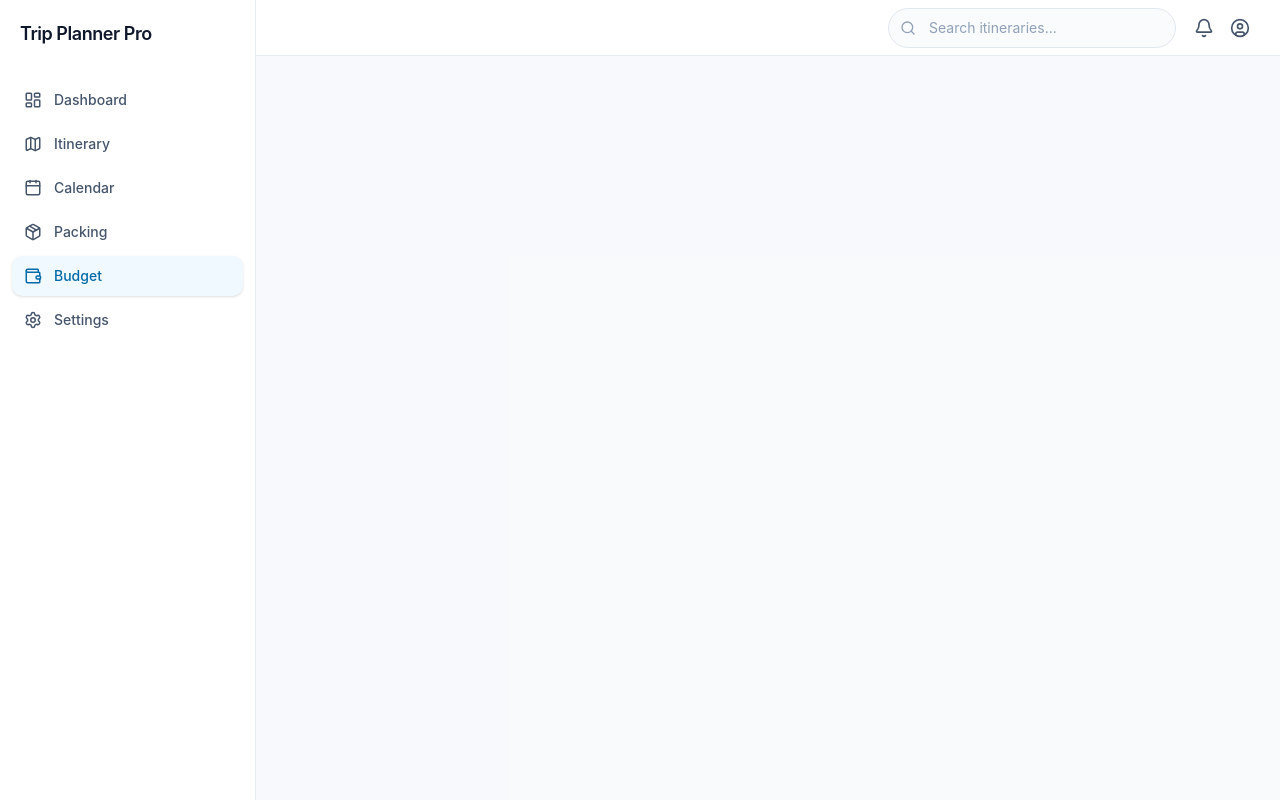
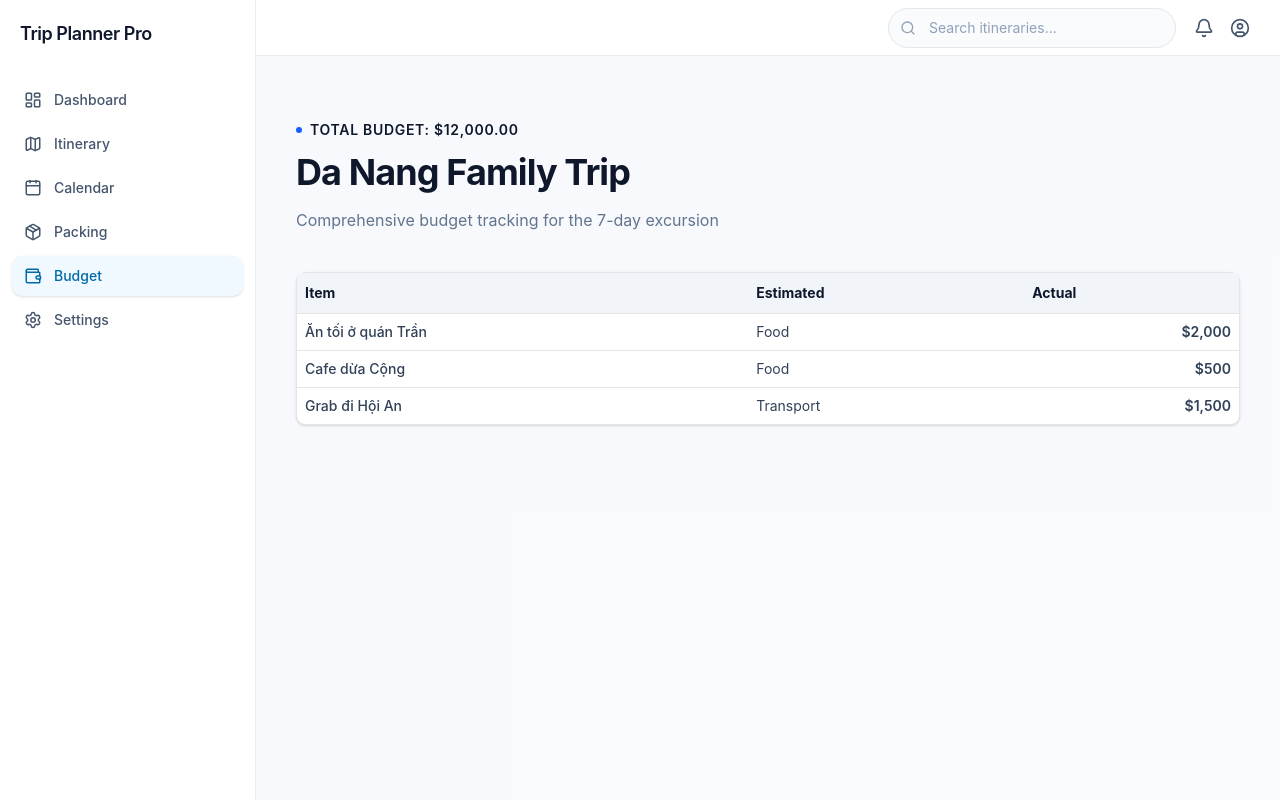
Before and after one commit to ThaoNguyen151/trip-planner-pro, a React (Vite) app: page /budget in a window 1280 px wide. Built offline with nearby package versions, Linux system fonts and the light colour scheme.

Commit message:
feat: add budget header and integrate store data

```diff
--- /dev/null
+++ b/src/components/ui/table.tsx
@@ -0,0 +1,114 @@
+import * as React from "react"
+
+import { cn } from "@/lib/utils"
+
+function Table({ className, ...props }: React.ComponentProps<"table">) {
+  return (
+    <div
+      data-slot="table-container"
+      className="relative w-full overflow-x-auto"
+    >
+      <table
+        data-slot="table"
+        className={cn("w-full caption-bottom text-sm", className)}
+        {...props}
+      />
+    </div>
+  )
+}
+
+function TableHeader({ className, ...props }: React.ComponentProps<"thead">) {
+  return (
+    <thead
+      data-slot="table-header"
+      className={cn("[&_tr]:border-b", className)}
+      {...props}
+    />
+  )
+}
+
+function TableBody({ className, ...props }: React.ComponentProps<"tbody">) {
+  return (
+    <tbody
+      data-slot="table-body"
+      className={cn("[&_tr:last-child]:border-0", className)}
+      {...props}
+    />
+  )
+}
+
+function TableFooter({ className, ...props }: React.ComponentProps<"tfoot">) {
+  return (
+    <tfoot
+      data-slot="table-footer"
+      className={cn(
+        "border-t bg-muted/50 font-medium [&>tr]:last:border-b-0",
+        className
+      )}
+      {...props}
+    />
+  )
+}
+
+function TableRow({ className, ...props }: React.ComponentProps<"tr">) {
+  return (
+    <tr
+      data-slot="table-row"
+      className={cn(
+        "border-b transition-colors hover:bg-muted/50 has-aria-expanded:bg-muted/50 data-[state=selected]:bg-muted",
+        className
+      )}
+      {...props}
+    />
+  )
+}
+
+function TableHead({ className, ...props }: React.ComponentProps<"th">) {
+  return (
+    <th
+      data-slot="table-head"
+      className={cn(
+        "h-10 px-2 text-left align-middle font-medium whitespace-nowrap text-foreground [&:has([role=checkbox])]:pr-0",
+        className
+      )}
+      {...props}
+    />
+  )
+}
+
+function TableCell({ className, ...props }: React.ComponentProps<"td">) {
+  return (
+    <td
+      data-slot="table-cell"
+      className={cn(
+        "p-2 align-middle whitespace-nowrap [&:has([role=checkbox])]:pr-0",
+        className
+      )}
+      {...props}
+    />
+  )
+}
+
+function TableCaption({
+  className,
+  ...props
+}: React.ComponentProps<"caption">) {
+  return (
+    <caption
+      data-slot="table-caption"
+      className={cn("mt-4 text-sm text-muted-foreground", className)}
+      {...props}
+    />
+  )
+}
+
+export {
+  Table,
+  TableHeader,
+  TableBody,
+  TableFooter,
+  TableHead,
+  TableRow,
+  TableCell,
+  TableCaption,
+}
--- a/src/pages/budget/BudgetPage.tsx
+++ b/src/pages/budget/BudgetPage.tsx
@@ -1,4 +1,72 @@
-/** Budget — nội dung sẽ bổ sung sau. */
+import { useBudgetStore } from "@/stores";
+import {
+  Table,
+  TableBody,
+  TableCell,
+  TableHead,
+  TableHeader,
+  TableRow,
+} from "@/components/ui/table";
+
 export default function BudgetPage() {
-  return null
+  const totalBudget = useBudgetStore((state) => state.totalBudget);
+  const expenses = useBudgetStore((state) => state.expenses);
+  return (
+    <div className="container mx-auto py-10 px-4">
+      <div className="mb-10 flex flex-col gap-2 text-left">
+        <div className="flex items-center gap-2 mb-1">
+          <span className="h-1.5 w-1.5 rounded-full bg-blue-600" />
+          <span className="text-sm font-semibold uppercase tracking-wider text-slate-900">
+            Total Budget: $
+            {totalBudget.toLocaleString("en-US", {
+              minimumFractionDigits: 2,
+            })}
+          </span>
+        </div>
+        <h1 className="text-4xl font-bold mb-2 tracking-tight text-slate-900">
+          Da Nang Family Trip
+        </h1>
+        <p className="text-slate-500 text-md">
+          Comprehensive budget tracking for the 7-day excursion
+        </p>
+      </div>
+
+      <div className="rounded-md border bg-white shadow-sm">
+        <Table>
+          <TableHeader>
+            <TableRow className="bg-slate-100">
+              <TableHead className="font-bold text-slate-900">Item</TableHead>
+              <TableHead className="font-bold text-slate-900">
+                Estimated
+              </TableHead>
+              <TableHead className="font-bold text-slate-900">Actual</TableHead>
+            </TableRow>
+          </TableHeader>
+
+          <TableBody>
+            {expenses.length > 0 ? (
+              expenses.map((expense) => (
+                <TableRow key={expense.id} className="text-slate-700">
+                  <TableCell className="font-medium">{expense.name}</TableCell>
+                  <TableCell>{expense.category}</TableCell>
+                  <TableCell className="text-right font-semibold">
+                    ${expense.actualCost.toLocaleString()}
+                  </TableCell>
+                </TableRow>
+              ))
+            ) : (
+              <TableRow>
+                <TableCell
+                  colSpan={3}
+                  className="h-32 text-center text-slate-500 italic"
+                >
+                  No Expense Yet
+                </TableCell>
+              </TableRow>
+            )}
+          </TableBody>
+        </Table>
+      </div>
+    </div>
+  );
 }
--- a/src/stores/index.ts
+++ b/src/stores/index.ts
@@ -1 +1,2 @@
-export { useTripStore } from './useTripStore'
+export { useTripStore } from "./useTripStore";
+export { useBudgetStore } from "./useBudgetStore";
--- a/src/stores/useBudgetStore.ts
+++ b/src/stores/useBudgetStore.ts
@@ -6,7 +6,32 @@ export const useBudgetStore = create<BudgetStore>()(
   persist(
     (set) => ({
       totalBudget: 12000,
-      expenses: [],
+      expenses: [
+        {
+          id: "1",
+          estimatedCost: 2500,
+          actualCost: 2000,
+          category: "Food",
+          name: "Ăn tối ở quán Trần",
+          paymentStatus: "Paid",
+        },
+        {
+          id: "2",
+          estimatedCost: 1000,
+          actualCost: 500,
+          category: "Food",
+          name: "Cafe dừa Cộng",
+          paymentStatus: "Paid",
+        },
+        {
+          id: "3",
+          estimatedCost: 1400,
+          actualCost: 1500,
+          category: "Transport",
+          name: "Grab đi Hội An",
+          paymentStatus: "Paid",
+        },
+      ],
       addExpense: (expense: Expense) =>
         set((state) => ({ expenses: [...state.expenses, expense] })),
       updateExpense: (id, updatedFields) =>
```
Also changed, not shown: src/App.tsx (+3 -4 lines).
